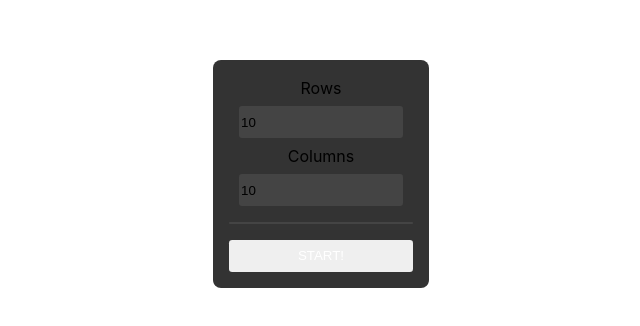
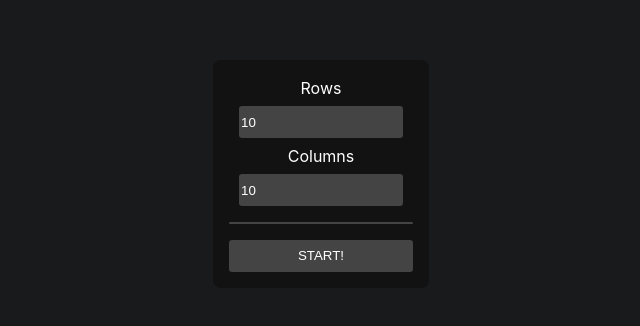
Before and after one commit to sntgreale/minesweeper-reactjs, a React (Create React App) app: page / in a window 1280 px wide. Shown: the part 226-552 px from the top of the page, without its empty margins (319-959 px from the left). Built offline with nearby package versions, Linux system fonts and the light colour scheme.

Commit message:
C - Customization and styling of various components.

```diff
--- a/src/components/Button/Button.scss
+++ b/src/components/Button/Button.scss
@@ -2,6 +2,7 @@
     width: 100%;
     height: 2rem;
     color: #fff;
+    background-color: #444;
     border-radius: 0.2rem;
     border: 0;
 }
--- a/src/components/Input/Input.scss
+++ b/src/components/Input/Input.scss
@@ -21,5 +21,6 @@
     width: 10rem;
     border-radius: 0.2rem;
     background-color: #444;
+    color: #FFF;
     border: 0;
 }
--- a/src/components/Matrix/Matrix.jsx
+++ b/src/components/Matrix/Matrix.jsx
@@ -1,3 +1,4 @@
+import Box from '../Box/Box'
 import "./Matrix.scss";
 
 /**
@@ -12,7 +13,9 @@ const Matrix = ({ data }) => {
         {data.map((col) => (
           <div className="matrix-columns">
             {col.map((row) => (
-              <div className="matrix-rows">{row}</div>
+              <div className="matrix-rows">
+                <Box data={row}/>
+              </div>
             ))}
           </div>
         ))}
--- a/src/components/Menu/Menu.jsx
+++ b/src/components/Menu/Menu.jsx
@@ -62,9 +62,16 @@ const Menu = () => {
     );
   };
 
+  const mainMatrix = () => {
+    const data = createMatrix({ rows, columns });
+    return (
+      <Matrix data={data} />
+    )
+  }
+
   return (
     <div>
-      {started ? <Matrix data={createMatrix({ rows, columns })} /> : mainMenu()}
+      {started ? mainMatrix() : mainMenu()}
     </div>
   );
 };
--- a/src/components/Menu/Menu.scss
+++ b/src/components/Menu/Menu.scss
@@ -11,7 +11,8 @@
     width: auto;
     height: auto;
     padding: 1rem;
-    background-color: #333;
+    background-color: #121212;
+    color: #FFFFFF;
     border-radius: 0.5rem;
 }
 
--- a/src/index.scss
+++ b/src/index.scss
@@ -5,6 +5,8 @@ body {
     sans-serif;
     -webkit-font-smoothing: antialiased;
     -moz-osx-font-smoothing: grayscale;
+    background-color: #181a1b;
+    color: #e8e6e3;
 }
 
 code {
```
